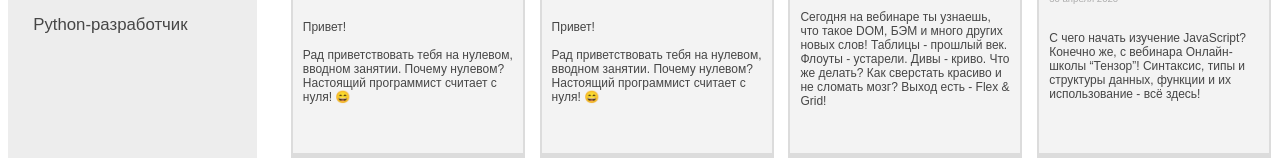
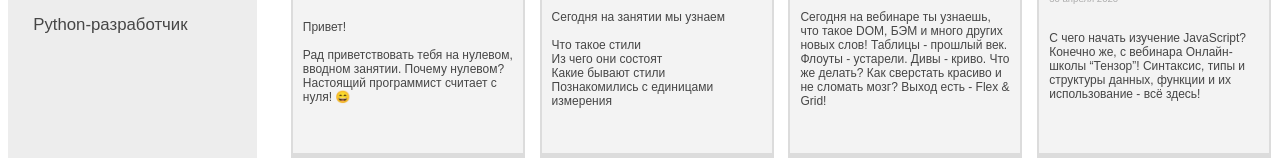
Before and after one commit to AnnaSoh/TensorSchool, a plain HTML site: page dz02_SokharevaA/index.html in a window 1280 px wide. Shown: the part 258-416 px from the top of the page. Drawn offline with Linux system fonts and the light colour scheme.

Commit message:
Update index.html

```diff
--- a/dz02_SokharevaA/index.html
+++ b/dz02_SokharevaA/index.html
@@ -30,7 +30,7 @@
         <img src="img/ava3.jpg" alt="Стили" />
         <p class="text1">01 - Стили</p>
         <p class="text2">20 апреля 2020</p>
-        <p class="text3">Привет!<br><br>Рад приветствовать тебя на нулевом, вводном занятии. Почему нулевом? Настоящий программист считает с нуля! 😄</p>
+        <p class="text3">Сегодня на занятии мы узнаем<br><br>Что такое стили<br>Из чего они состоят<br>Какие бывают стили<br>Познакомились с единицами измерения</p>
         <div><a href="#">Перейти</a></div>
       </div>
       <div class="css-grid__item css-grid__item-3">
```
